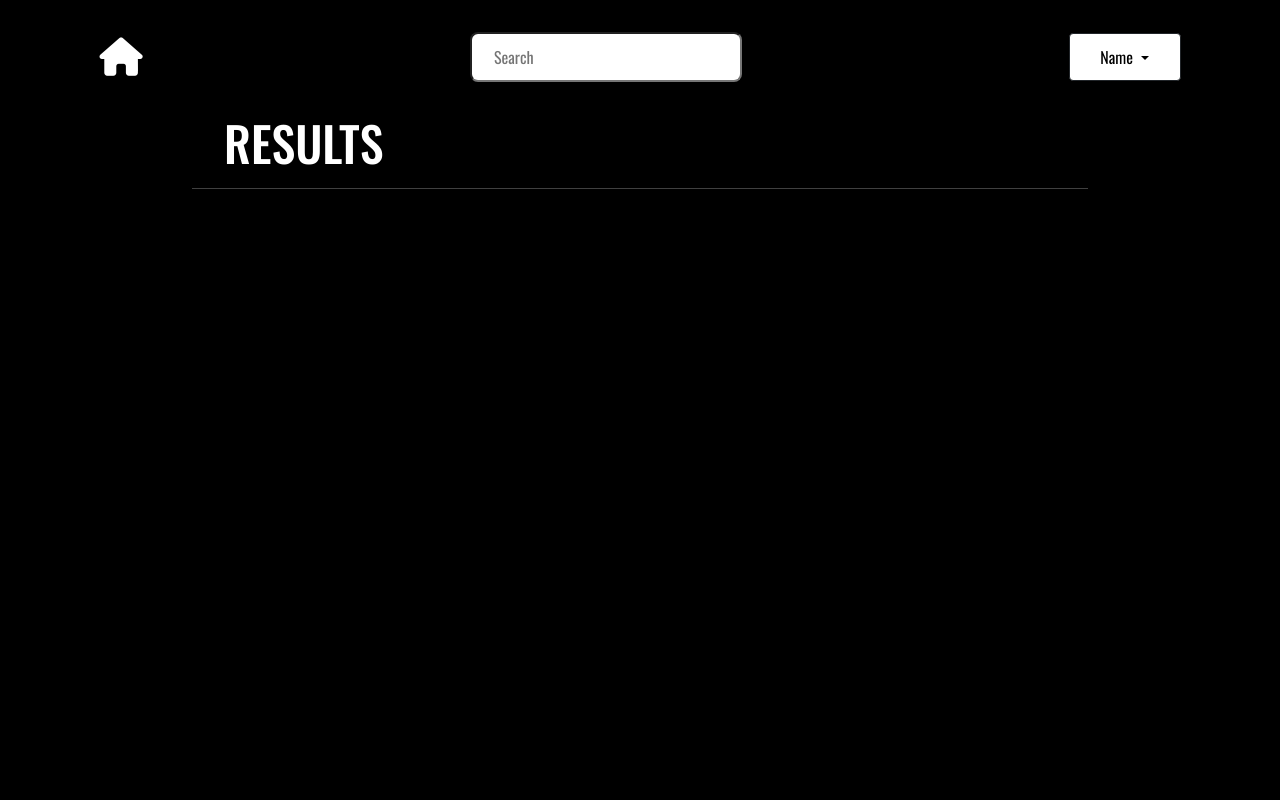
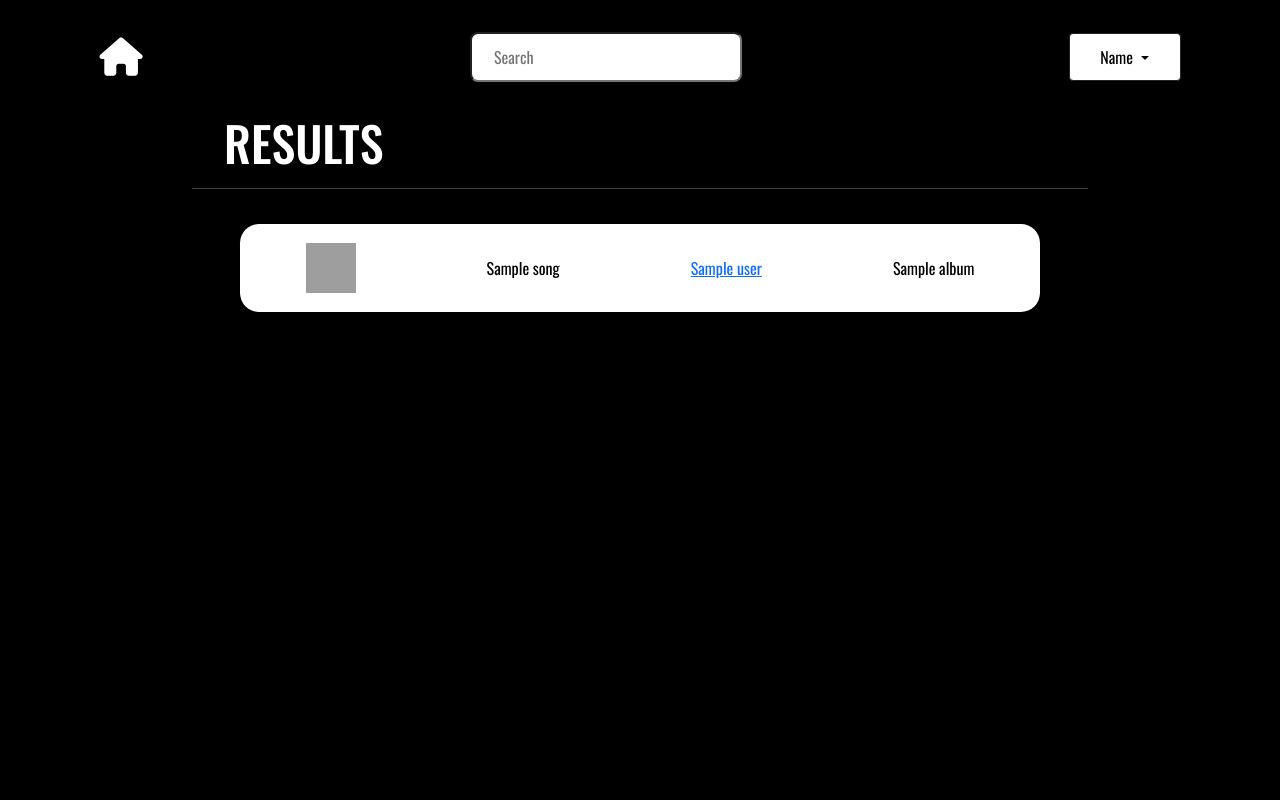
Before and after one commit to DeepC004/MusicBook, a Flask app: template templates/results.html in a window 1280 px wide. Run offline with Flask 2, Linux system fonts and the light colour scheme; the template is opened without the code that fills it: most values are stand-ins (such as "Sample title", 1, 10 or a date in 2020); some libraries are stand-ins or nearby versions; grey boxes are pictures that could not be loaded.

Commit message:
templating and styling results page

```diff
--- /dev/null
+++ b/static/css/results.css
@@ -0,0 +1,41 @@
+body {
+    height: 100vh;
+    color: #fff;
+}
+
+img {
+    max-width: 100%;
+    max-height: 100%;
+}
+
+.wrapper {
+	display: flex;
+	flex-direction: column;
+	align-items: center;
+	justify-content: center;
+	color: #fff;
+}
+.result {
+	display: flex;
+	flex-direction: row;
+	justify-content: space-around;
+	align-items: center;
+	width: 100vh;
+	height: 5.5em;
+	background-color: #fff;
+	border-radius: 1.2em;
+	color: #000;
+    margin: 1.2em 0;
+}
+
+.result div {
+    margin: 3em;
+}
+
+.album__art {
+    display: flex;
+    justify-content: center;
+	height: 50px;
+	width: 50px;
+	background-color: #000;
+}
--- a/templates/results.html
+++ b/templates/results.html
@@ -1,17 +1,34 @@
 {% extends "app_layout.html" %}
+
 {% block title %} Results {% endblock %}
 
-{% block head %}
-<!-- <link rel="stylesheet" href="../static/css/home.css" />  -->
+{%block head %}
+	<link rel="stylesheet" href="../static/css/results.css" />
 {% endblock %}
 
 {% block page_title %}
-
-    <h1>Results</h1>
-
+	<h1>Results</h1>
 {% endblock %}
 
 {% block body %}
-
-
+	<div class="wrapper">
+		{% if results %}
+			{% for result in results %}
+				<div class="results">
+					<div class="result">
+						<div class="album__art"><img src="{{ result.album_art }}" alt=""></div>
+						<div class="song__name">{{ result.song }}</div>
+						<div class="artist__name">
+							<a href="#">
+								{{ result.user }}
+							</a>
+						</div>
+						<div class="album__name">{{ result.album }}</div>
+					</div>
+				</div>
+			{% endfor %}
+		{% else %}
+			<h1>Sorry, we couldn't find what you were looking for :(</h1>
+		{% endif %}
+	</div>
 {% endblock %}
```
